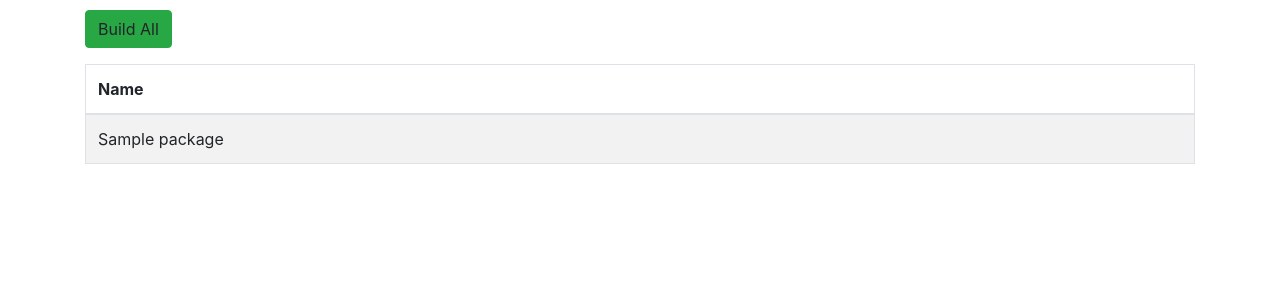
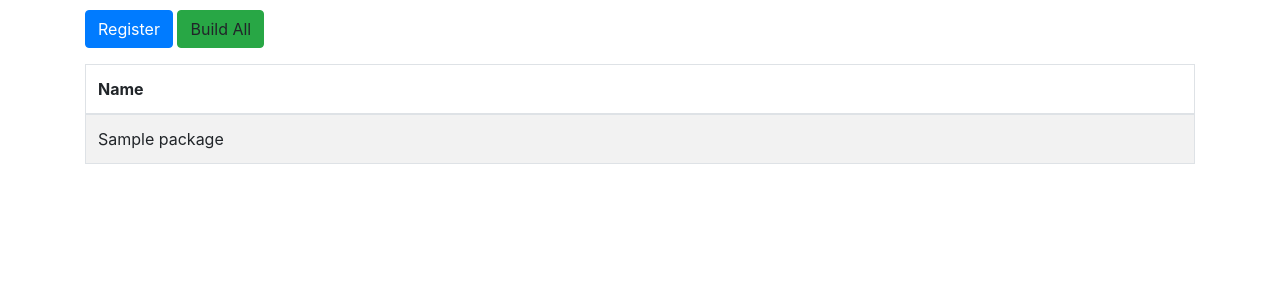
Before and after one commit to colajam93/aurpackager, a Django app: page / in a window 1280 px wide. Shown: the part 66-366 px from the top of the page. Run offline with Django 3.2, Linux system fonts and the light colour scheme; tables that the repository leaves empty hold one stand-in row (values such as "Sample post"); some libraries are stand-ins or nearby versions.

Commit message:
Add register link

```diff
--- a/templates/package_list.html
+++ b/templates/package_list.html
@@ -10,6 +10,9 @@
 
 {% block content %}
     <p>
+        <button type="button" class="btn btn-primary" onclick="location='{% url 'manager:package_register' %}' ">
+            Register
+        </button>
         <a onclick="sendQuery()" class="btn btn-success">Build All</a>
     </p>
     <table class="table table-striped table-bordered table-hover">
```
